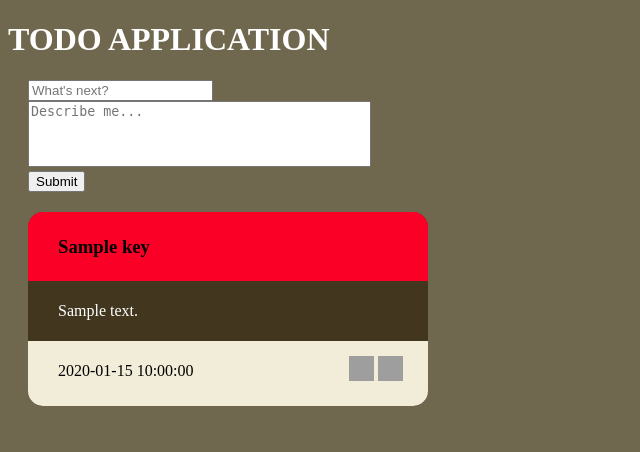
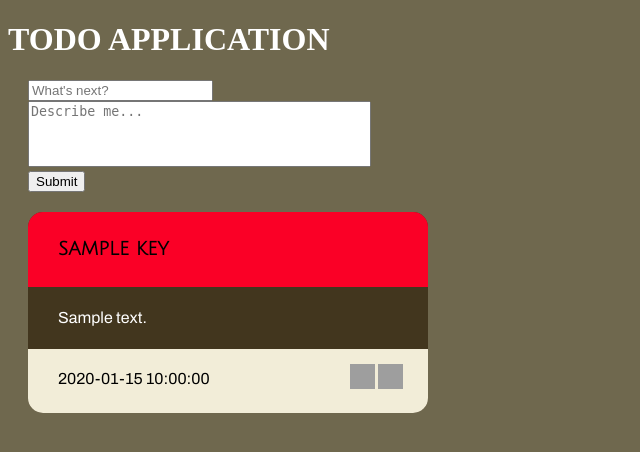
Before and after one commit to BenceLovas/TODO-App, a Flask app: template templates/index.html in a window 1280 px wide. Shown: the top 452 px of the page, without its empty margins (0-640 px from the left). Run offline with Flask 2, Linux system fonts and the light colour scheme; the template is opened without the code that fills it: most values are stand-ins (such as "Sample title", 1, 10 or a date in 2020); some libraries are stand-ins or nearby versions; grey boxes are pictures that could not be loaded.

Commit message:
overflow, order by date

```diff
--- a/server.py
+++ b/server.py
@@ -2,6 +2,7 @@ from flask import Flask, url_for, render_template, request, redirect
 import datetime
 import database_manager
 import common
+from collections import OrderedDict
 
 app = Flask(__name__)
 
@@ -12,6 +13,9 @@ TODO_LABELS = ['title', 'details', 'submission_time']
 def route_index():
     data = database_manager.query_select_all()
     data_dict = common.query_to_dict(data, TODO_LABELS)
+    # with SQL SORT BY, and Python 3.6 this is not needed
+    data_dict = OrderedDict(sorted(data_dict.items(), key=lambda x: x[1]['submission_time'], reverse=True))
+    common.format_time_in_dict(data_dict)
     return render_template('index.html', data_dict=data_dict)
 
 
@@ -19,6 +23,7 @@ def route_index():
 def route_save():
     data_dict = request.form.to_dict()
     data_dict['submission_time'] = datetime.datetime.now()
+    print(type(data_dict['submission_time']))
     database_manager.query_modify("INSERT INTO test (title, details, submission_time) \
                                    VALUES (%(title)s, %(details)s, %(submission_time)s)", data_dict)
     return redirect(url_for('route_index'))
@@ -33,7 +38,6 @@ def route_todo_id_edit(todo_id):
 
 @app.route('/<int:todo_id>/update', methods=['POST'])
 def route_todo_id_update(todo_id):
-    print('update form', request.form)
     database_manager.query_modify("UPDATE test SET title = %s, details = %s WHERE id = %s",
                                   (request.form['title'], request.form['details'], todo_id))
     return redirect(url_for('route_index'))
--- a/static/stylesheet/style.css
+++ b/static/stylesheet/style.css
@@ -1,3 +1,6 @@
+@import url('https://fonts.googleapis.com/css?family=Archivo');
+@import url('https://fonts.googleapis.com/css?family=Julius+Sans+One');
+
 :root {
     --color-blue: #44B3C2;
     --color-yellow: #FFB310;
@@ -6,7 +9,6 @@
     --color-grey: #6F684E;
     --color-white: #F2EDD8;
 }
-
 
 body {
     background-color: var(--color-grey);
@@ -36,13 +38,20 @@ form {
     border-top-left-radius: 15px;
     border-top-right-radius: 15px;
     color: black;
-}
+    font-family: 'Julius Sans One', sans-serif;
+    line-height: 1.7em;
+    text-transform: uppercase;
+    overflow-wrap: break-word;
+    }
 
 .todo-item-details {
     color: white;
     margin: 0px;
     padding: 5px 30px;
     text-align: justify;
+    font-family: 'Archivo', sans-serif;
+    line-height: 1.3em;
+    overflow-wrap: break-word;
 }
 
 .todo-item-footer {
@@ -52,6 +61,9 @@ form {
     border-bottom-left-radius: 15px;
     border-bottom-right-radius: 15px;
     color: black;
+    text-transform: uppercase;
+    font-family: 'Archivo', sans-serif;
+    font-weight: bold;
 }
 
 
```
Also changed, not shown: common.py (+7 -6 lines), 1 other file.
